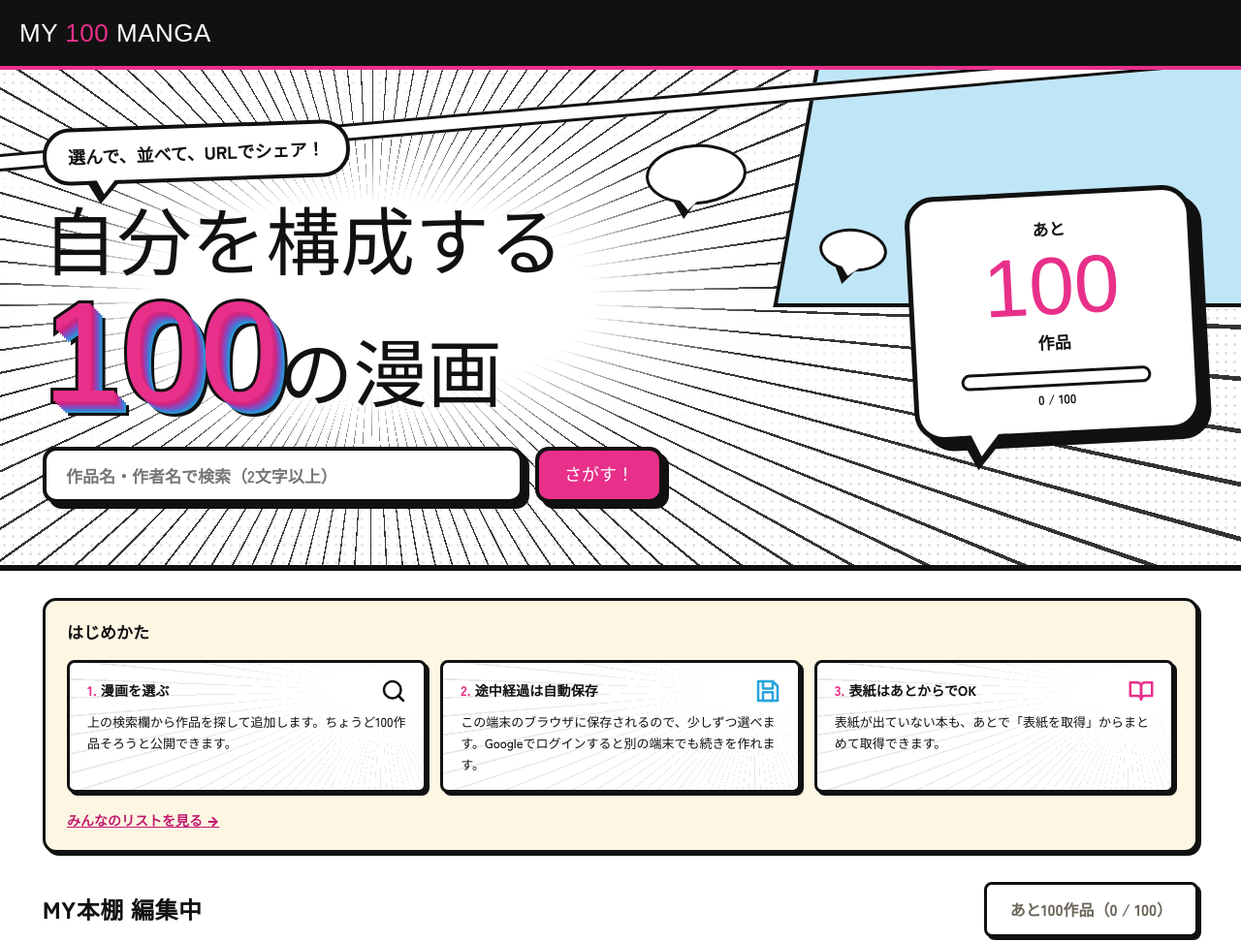
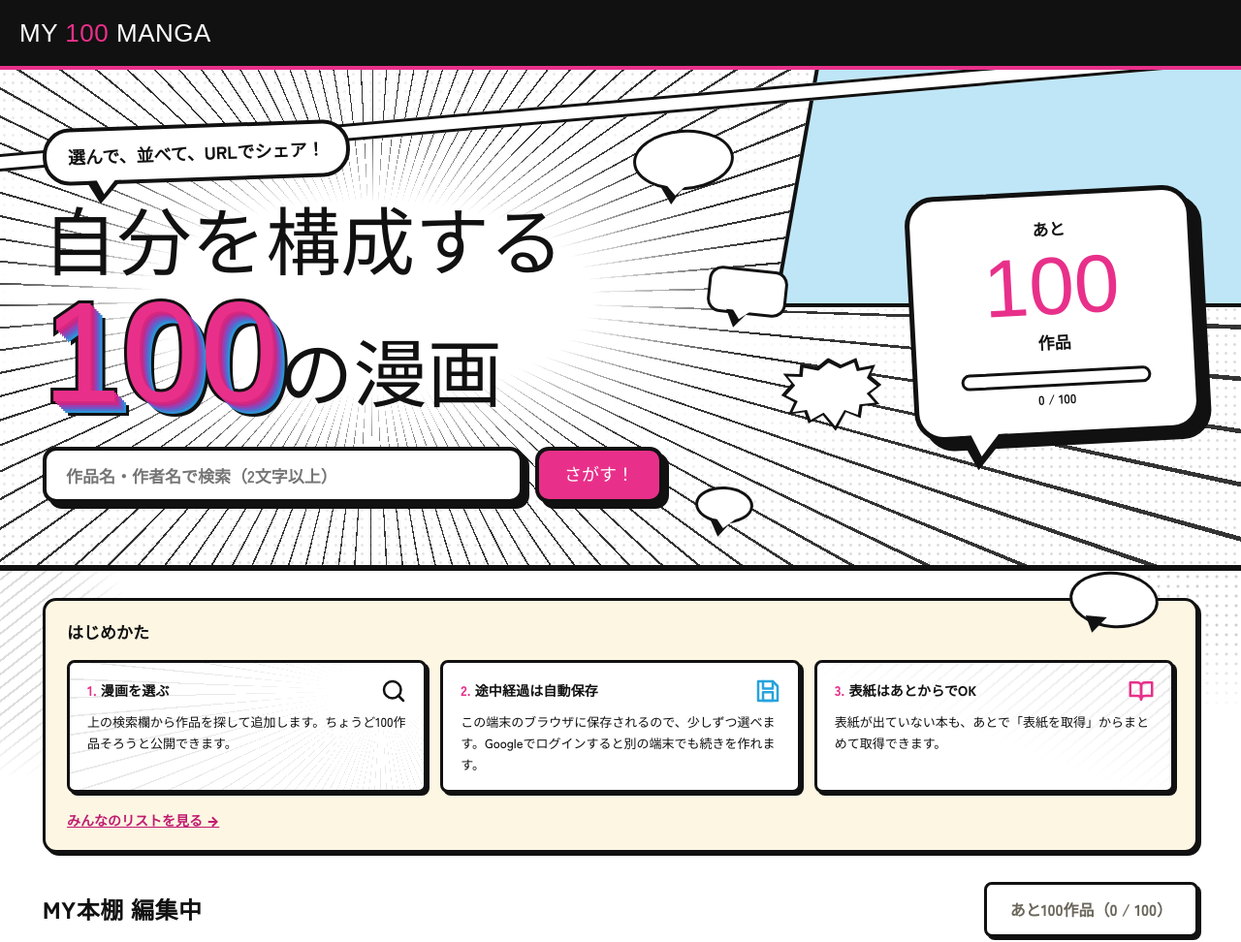
Before and after one commit to rela1470/my100manga, a website: page public/index.html in a window 1280 px wide. Shown: the top 972 px of the page at 97% size. Drawn offline with Linux system fonts and the light colour scheme; no server answers; a web font is replaced by a local one.

Commit message:
feat: トーンと飾りを不揃いにして、整いすぎを崩す
全部のコマに同じアミ点を貼っていたせいで整いすぎ、かえって手抜きに見えるという指摘。

- コマごとにトーンを変える。はじめかたは 1 コマ目=集中線 / 2 コマ目=無地 / 3 コマ目=斜線、
  収録数は 1 枚目=集中線 / 2 枚目=粗いアミ点 / 3 枚目=無地。
- 背景にもトーンを散らす（body::before=細かいアミ点、body::after=斜線。マスクで数か所だけ
  に出す）。模様ごとに疑似要素を分けているのは、1 つにまとめると全部のパッチに全部の模様が
  重なってしまうため。
- ヒーローの飾りの吹き出しを形違いにする（楕円 / 角丸四角 / 小さい楕円 / ギザギザ）。
  ギザギザは clip-path では枠線が引けないので、黒を一回り大きく敷いて白を重ねて縁取る。
- 「はじめかた」のコマから飾りの吹き出しをはみ出させる（アクセント）。
- 飾りは見出し・検索欄・メーターを避けた位置に置き、狭い画面では出さない。

Co-Authored-By: Claude Opus 5 (1M context) <noreply@anthropic.com>

```diff
--- a/public/index.html
+++ b/public/index.html
@@ -46,6 +46,7 @@
       <span class="hero-balloon b1"></span>
       <span class="hero-balloon b2"></span>
       <span class="hero-balloon b3"></span>
+      <span class="hero-burst-balloon"></span>
     </div>
     <div class="hero-inner">
       <div class="hero-copy">
--- a/public/styles.css
+++ b/public/styles.css
@@ -103,6 +103,35 @@ body {
   color: var(--text);
   line-height: 1.7;
 }
+/* 地のトーン。マスクで数か所だけに出す。::before は細かいアミ点、::after は斜線。
+   模様ごとに疑似要素を分けているのは、1 つにまとめると全部のパッチに全部の模様が
+   重なってしまうため。パネルは不透明なので、見えるのは主に本文の外側の余白。 */
+body::before, body::after {
+  content: "";
+  position: fixed; inset: 0;
+  pointer-events: none; z-index: -1;
+}
+body::before {
+  background-image: radial-gradient(var(--ink) 1.4px, transparent 1.7px);
+  background-size: 10px 10px;
+  opacity: .2;
+  -webkit-mask-image:
+    radial-gradient(ellipse 230px 190px at 2% 26%, #000 40%, transparent 74%),
+    radial-gradient(ellipse 190px 240px at 99% 70%, #000 40%, transparent 74%);
+  mask-image:
+    radial-gradient(ellipse 230px 190px at 2% 26%, #000 40%, transparent 74%),
+    radial-gradient(ellipse 190px 240px at 99% 70%, #000 40%, transparent 74%);
+}
+body::after {
+  background-image: repeating-linear-gradient(-38deg, var(--ink) 0 2px, transparent 2px 11px);
+  opacity: .14;
+  -webkit-mask-image:
+    radial-gradient(ellipse 200px 160px at 98% 18%, #000 38%, transparent 72%),
+    radial-gradient(ellipse 170px 210px at 1% 82%, #000 38%, transparent 72%);
+  mask-image:
+    radial-gradient(ellipse 200px 160px at 98% 18%, #000 38%, transparent 72%),
+    radial-gradient(ellipse 170px 210px at 1% 82%, #000 38%, transparent 72%);
+}
 
 a { color: var(--accent-2); }
 
@@ -402,9 +431,29 @@ button:disabled { opacity: .45; cursor: not-allowed; transform: none; box-shadow
 }
 .hero-balloon::before { left: 24%; bottom: -17px; border-top: 18px solid var(--ink); }
 .hero-balloon::after { left: calc(24% + 5px); bottom: -8px; border-top: 12px solid var(--panel); }
-.hero-balloon.b1 { width: 104px; height: 62px; left: 52%; top: 15%; transform: rotate(-4deg); }
-.hero-balloon.b2 { width: 70px; height: 44px; left: 66%; top: 32%; transform: rotate(6deg); }
-.hero-balloon.b3 { width: 60px; height: 38px; left: 45%; top: 76%; transform: rotate(3deg); }
+.hero-balloon.b1 { width: 104px; height: 62px; left: 51%; top: 12%; transform: rotate(-4deg); }
+/* 2 つ目は角丸四角（楕円と見分けがつくように）。 */
+.hero-balloon.b2 {
+  width: 82px; height: 48px; left: 57%; top: 40%;
+  border-radius: 14px; transform: rotate(6deg);
+}
+.hero-balloon.b3 { width: 60px; height: 38px; left: 56%; top: 84%; transform: rotate(3deg); }
+/* 3 つ目はギザギザの吹き出し。clip-path では枠線が引けないので、黒を一回り大きく敷いて
+   その上に白を少し小さく重ね、縁取りに見せる。 */
+.hero-burst-balloon {
+  position: absolute; left: 63%; top: 58%;
+  width: 104px; height: 76px;
+  transform: rotate(-6deg);
+}
+.hero-burst-balloon::before, .hero-burst-balloon::after {
+  content: ""; position: absolute; inset: 0;
+  clip-path: polygon(
+    50% 0%, 62% 11%, 78% 4%, 80% 18%, 96% 16%, 90% 30%, 100% 44%, 88% 54%,
+    96% 70%, 79% 70%, 76% 86%, 62% 76%, 50% 100%, 39% 77%, 24% 86%, 21% 70%,
+    5% 71%, 12% 55%, 0% 44%, 11% 30%, 4% 15%, 20% 18%, 22% 4%, 38% 11%);
+}
+.hero-burst-balloon::before { background: var(--ink); }
+.hero-burst-balloon::after { background: var(--panel); inset: 5px; }
 
 /* 文字側は伸び、メーターは折り返したら中央に来る。 */
 .hero-copy { flex: 999 1 520px; min-width: 0; display: flex; flex-direction: column; gap: 24px; }
@@ -754,15 +803,19 @@ body.admin header.site h1 { font-size: 22px; }
   margin: 0 0 20px;
 }
 .stat-grid.site-stats .stat-card { position: relative; overflow: hidden; }
-/* コマの地のトーン。 */
-.stat-grid.site-stats .stat-card::before {
+/* コマの地のトーンも 1 枚ずつ変える（2 枚目は粗いアミ点、3 枚目は無地）。 */
+.stat-grid.site-stats .stat-card::before { content: none; }
+.stat-grid.site-stats .stat-card:nth-child(2)::before {
   content: "";
-  position: absolute; inset: 0; pointer-events: none; opacity: .07;
-  background-image: radial-gradient(var(--ink) 1.2px, transparent 1.4px);
-  background-size: 9px 9px;
-}
-/* 数字の後ろの集中線。中心（数字が乗るところ）はマスクで抜く。 */
-.stat-grid.site-stats .stat-card::after {
+  position: absolute; inset: 0; pointer-events: none; opacity: .1;
+  background-image: radial-gradient(var(--ink) 2.2px, transparent 2.5px);
+  background-size: 15px 15px;
+  -webkit-mask-image: linear-gradient(160deg, #000 10%, transparent 70%);
+  mask-image: linear-gradient(160deg, #000 10%, transparent 70%);
+}
+/* 数字の後ろの集中線は 1 枚目だけ。 */
+.stat-grid.site-stats .stat-card::after { content: none; }
+.stat-grid.site-stats .stat-card:nth-child(1)::after {
   content: "";
   position: absolute; inset: 0; pointer-events: none; opacity: .16;
   background: repeating-conic-gradient(from 0deg at 50% 42%, var(--ink) 0deg 0.3deg, transparent 0.3deg 3deg);
@@ -2561,6 +2614,24 @@ a.bd-series:hover { background: var(--accent-strong-2); }
   box-shadow: var(--shadow-sm);
 }
 .empty-guide[hidden] { display: none; }
+/* 右上の角からはみ出す飾りの吹き出し。中身は空（装飾）。 */
+.empty-guide { position: relative; }
+.empty-guide::before, .empty-guide::after {
+  content: ""; position: absolute; pointer-events: none;
+}
+.empty-guide::before {
+  right: 38px; top: -30px; width: 86px; height: 52px;
+  background: var(--panel); border: var(--bw) solid var(--ink); border-radius: 50%;
+  transform: rotate(5deg);
+}
+/* しっぽ。黒い三角の上に白を重ねて枠線だけ残す。 */
+.empty-guide::after {
+  right: 92px; top: 16px; width: 0; height: 0;
+  border-left: 8px solid transparent; border-right: 14px solid transparent;
+  border-top: 17px solid var(--ink);
+  transform: rotate(5deg);
+}
+@media (max-width: 760px) { .empty-guide::before, .empty-guide::after { display: none; } }
 .empty-guide-title { margin: 0 0 14px; font-weight: 900; font-size: 17px; }
 /* 3 コマ横並び。番号は counter でコマの角に打つ。狭い画面では 1 列に積む。 */
 .empty-guide-steps {
@@ -2584,14 +2655,25 @@ a.bd-series:hover { background: var(--accent-strong-2); }
   border-radius: var(--radius-sm);
   box-shadow: var(--shadow-sm);
 }
-/* コマの地の集中線（薄く）。 */
+/* コマの地はコマごとに変える。全部そろえると整いすぎて、かえって手抜きに見えるため。
+   1 コマ目は集中線、2 コマ目は無地、3 コマ目は斜線。 */
 .empty-guide-steps li::after {
   content: "";
-  position: absolute; inset: 0; pointer-events: none; opacity: .09;
+  position: absolute; inset: 0; pointer-events: none;
   border-radius: inherit;
+}
+.empty-guide-steps li:nth-child(1)::after {
+  opacity: .09;
   background: repeating-conic-gradient(from 0deg at 88% 22%, var(--ink) 0deg 0.3deg, transparent 0.3deg 3.4deg);
   -webkit-mask-image: radial-gradient(ellipse 52% 60% at 88% 22%, transparent 24%, #000 80%);
   mask-image: radial-gradient(ellipse 52% 60% at 88% 22%, transparent 24%, #000 80%);
+}
+.empty-guide-steps li:nth-child(2)::after { content: none; }
+.empty-guide-steps li:nth-child(3)::after {
+  opacity: .1;
+  background: repeating-linear-gradient(-40deg, var(--ink) 0 2px, transparent 2px 10px);
+  -webkit-mask-image: linear-gradient(200deg, #000 0%, transparent 58%);
+  mask-image: linear-gradient(200deg, #000 0%, transparent 58%);
 }
 .empty-guide-steps li > * { position: relative; z-index: 1; }
 .step-head {
```
